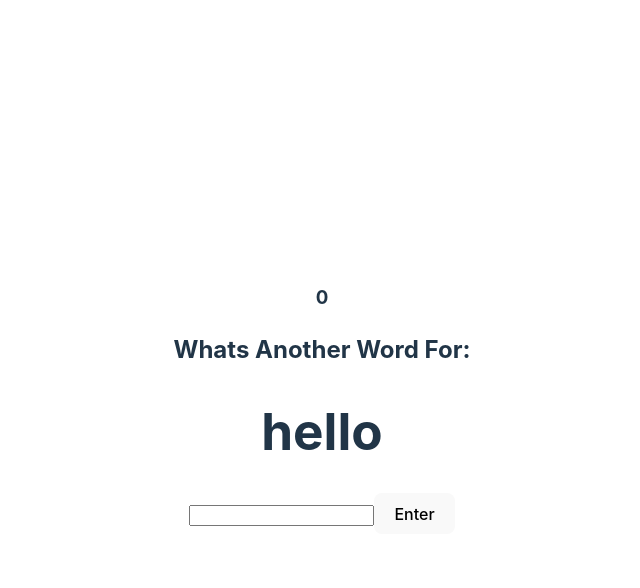
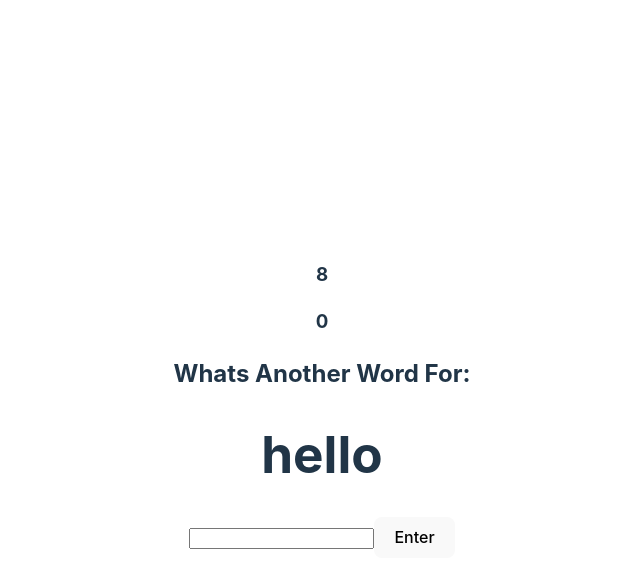
Before and after one commit to rnba12/synonymz, a React (Vite) app: page / in a window 1280 px wide. Both pictures are taken after a click on the button "Timed". Shown: the top 588 px of the page, without its empty margins (318-958 px from the left). Built offline with nearby package versions, Linux system fonts and the light colour scheme.

Commit message:
fix: timer

```diff
--- a/src/views/Game.jsx
+++ b/src/views/Game.jsx
@@ -5,6 +5,7 @@ import data from '../data.json';
 function Game({ view, gameMode, setFinalScore }) {
 
     const [lives, setLives] = useState(3)
+    const [time, setTime] = useState(10)
     const [score, setScore] = useState(0)
     const [word, setWord] = useState(data[0])
     const [no, setNo] = useState(0)
@@ -19,16 +20,22 @@ function Game({ view, gameMode, setFinalScore }) {
         }, 3000)
     }
 
+
     useEffect(() => {
         if (gameMode === "timed") {
-            setTimeout(() => {
+            if (time !== 0) {
+            let timer = setInterval(() => {
+                setTime(time - 1)
+                clearInterval(timer)
+            }, 1000)
+            } else {
                 endGame()
-            }, 10000)
+            }
         }
         if (lives == 0) {
             endGame()
         }
-    }, [lives])
+    }, [lives, time])
 
     function newWord() {
         // TODO use api or add more words to json
@@ -66,6 +73,7 @@ function Game({ view, gameMode, setFinalScore }) {
     return (
         <>
             {gameMode === "arcade" && <h3>{lives} Lives Left</h3>}
+            {gameMode === "timed" && <h3>{time}</h3>}
             <h3>{score}</h3>
             {state === "correct" && <h2 style={{color: "green"}}>Correct</h2>}
             {state === "wrong" && <h2 style={{color: "red"}}>Wrong</h2>}
```
